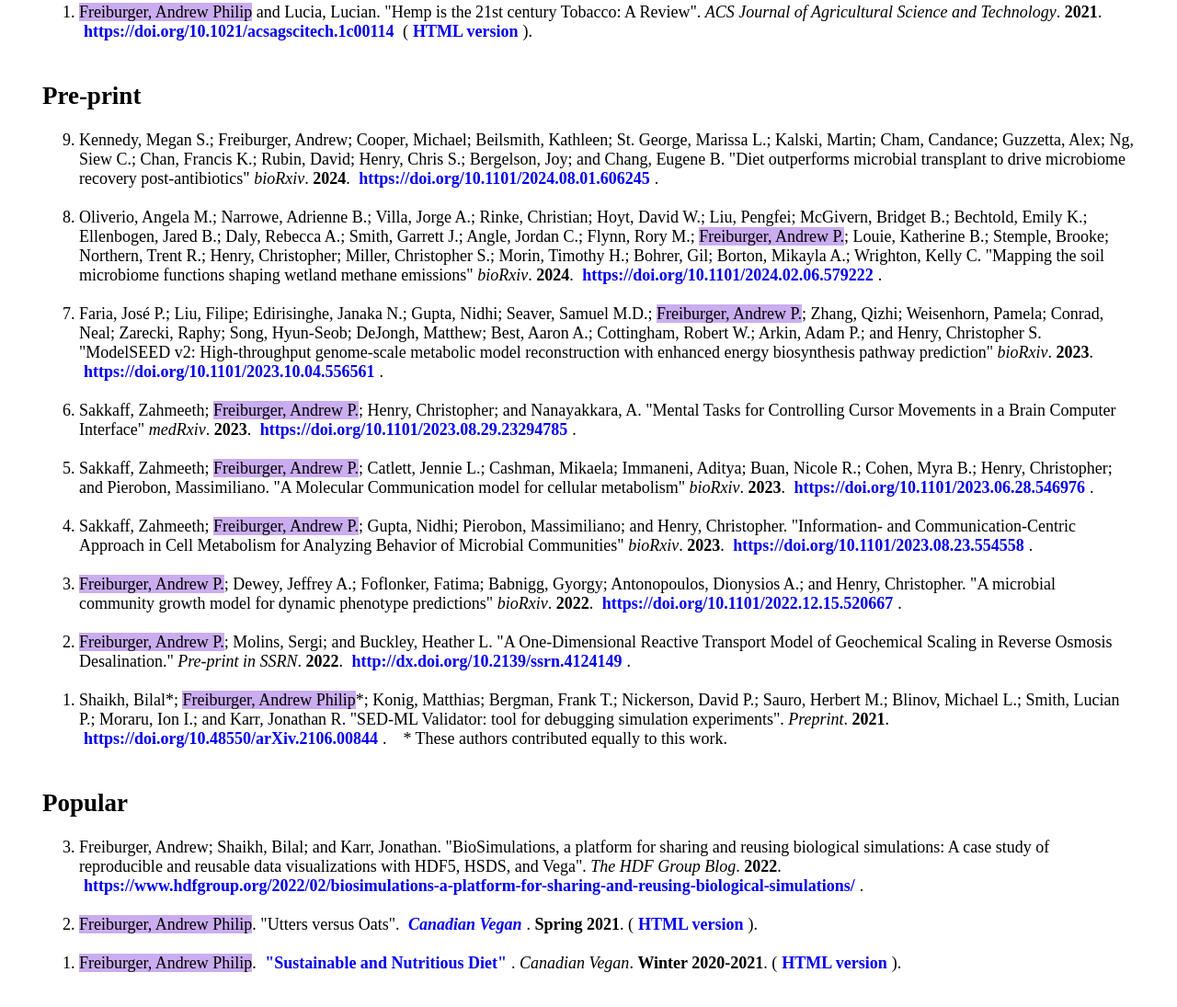
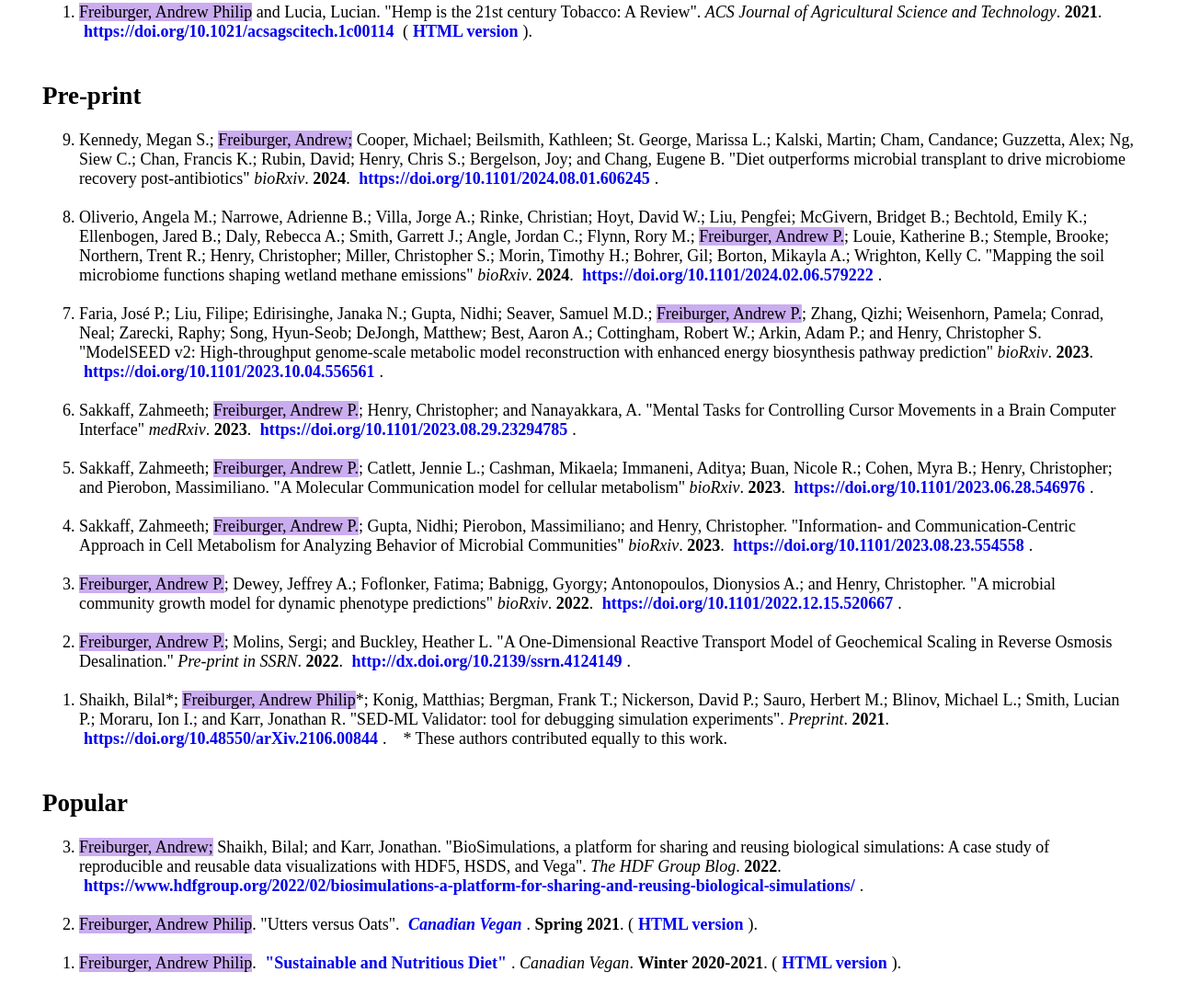
Before and after one commit to freiburgermsu/cv, a plain HTML site: page CV/publications.html in a window 1280 px wide. Shown: the part 433-1528 px from the top of the page at 92% size. Drawn offline with Linux system fonts and the light colour scheme.

Commit message:
apf highlighting for 'Andrew Freiburger' publications

```diff
--- a/CV/publications.html
+++ b/CV/publications.html
@@ -30,7 +30,7 @@
             <h2>Pre-print</h2>
             <ol reversed="">
 
-              <li>Kennedy, Megan S.; Freiburger, Andrew; Cooper, Michael; Beilsmith, Kathleen; St. George, Marissa L.; Kalski, Martin; Cham, Candance; Guzzetta, Alex; Ng, Siew C.; Chan, Francis K.; Rubin, David; Henry, Chris S.; Bergelson, Joy; and Chang, Eugene B. "Diet outperforms microbial transplant to drive microbiome recovery post-antibiotics"
+              <li>Kennedy, Megan S.; <span class="apf">Freiburger, Andrew;</span> Cooper, Michael; Beilsmith, Kathleen; St. George, Marissa L.; Kalski, Martin; Cham, Candance; Guzzetta, Alex; Ng, Siew C.; Chan, Francis K.; Rubin, David; Henry, Chris S.; Bergelson, Joy; and Chang, Eugene B. "Diet outperforms microbial transplant to drive microbiome recovery post-antibiotics"
                 <i>bioRxiv</i>. <b>2024</b>. <a href="https://doi.org/10.1101/2024.08.01.606245" target="_blank" rel="noreferrer noopener">https://doi.org/10.1101/2024.08.01.606245</a>.
               </li><br>
 
@@ -70,7 +70,7 @@
             <h2>Popular</h2>
             <ol reversed="">
 
-              <li>Freiburger, Andrew; Shaikh, Bilal; and Karr, Jonathan. "BioSimulations, a platform for sharing and reusing biological simulations: A case study of reproducible and reusable data visualizations with HDF5, HSDS, and Vega". <i>The HDF Group Blog</i>. <b>2022</b>. <a href="https://www.hdfgroup.org/2022/02/biosimulations-a-platform-for-sharing-and-reusing-biological-simulations/" target="_blank" rel="noreferrer noopener">https://www.hdfgroup.org/2022/02/biosimulations-a-platform-for-sharing-and-reusing-biological-simulations/</a>.
+              <li><span class="apf">Freiburger, Andrew;</span> Shaikh, Bilal; and Karr, Jonathan. "BioSimulations, a platform for sharing and reusing biological simulations: A case study of reproducible and reusable data visualizations with HDF5, HSDS, and Vega". <i>The HDF Group Blog</i>. <b>2022</b>. <a href="https://www.hdfgroup.org/2022/02/biosimulations-a-platform-for-sharing-and-reusing-biological-simulations/" target="_blank" rel="noreferrer noopener">https://www.hdfgroup.org/2022/02/biosimulations-a-platform-for-sharing-and-reusing-biological-simulations/</a>.
               </li><br>
 
               <li><span class="apf">Freiburger, Andrew Philip</span>. "Utters versus Oats". <a href="https://canadianveganmagazine.ca/" target="_blank" rel="noreferrer noopener"><em>Canadian Vegan</em></a>. <b>Spring 2021</b>. (<strong><a href="https://thesustainablevegan.org/utters-versus-oats/" target="_blank" rel="noreferrer noopener">HTML version</a></strong>).
```
